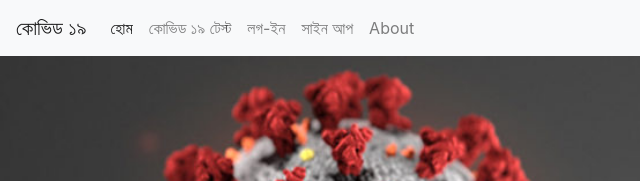
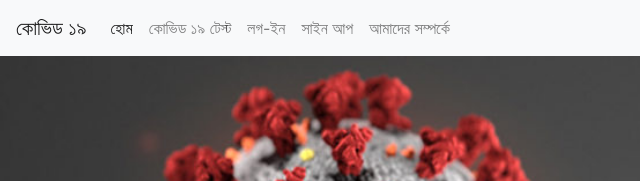
Before and after one commit to s-a-tanjim/covid, a plain HTML site: page index.html in a window 1280 px wide. Shown: the top 181 px of the page, 0-640 px from the left. Drawn offline with nearby package versions, Linux system fonts and the light colour scheme.

Commit message:
Update index.html

```diff
--- a/index.html
+++ b/index.html
@@ -27,7 +27,7 @@
         <a class="nav-item nav-link" href="screening_tools.html">কোভিড ১৯ টেস্ট</a>
         <a class="nav-item nav-link" href="#">লগ-ইন</a>
         <a class="nav-item nav-link" href="#">সাইন আপ</a>
-        <a class="nav-item nav-link" href="#">About</a>
+        <a class="nav-item nav-link" href="#">আমাদের সম্পর্কে</a>
       </div>
     </div>
   </nav>
```
